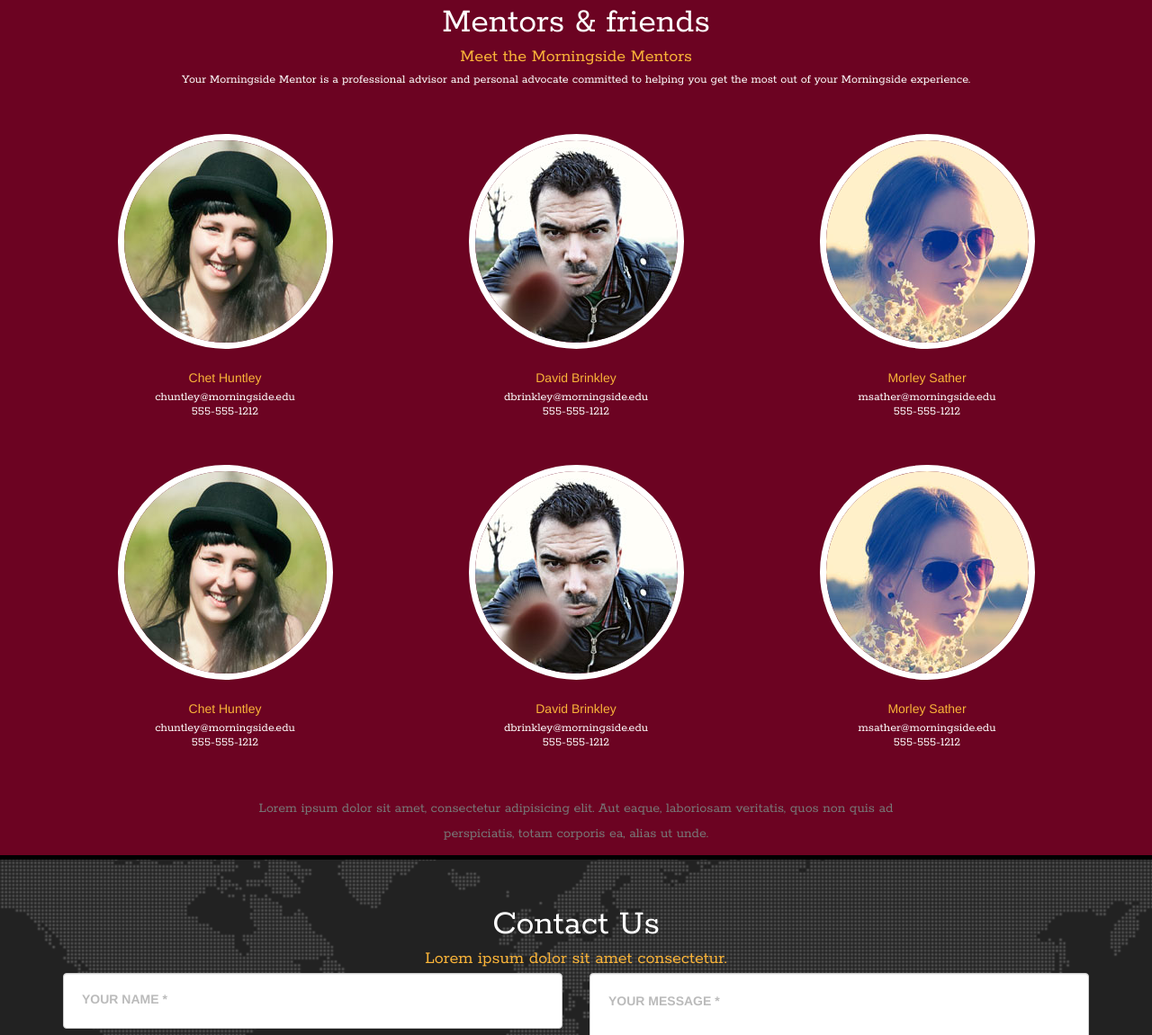
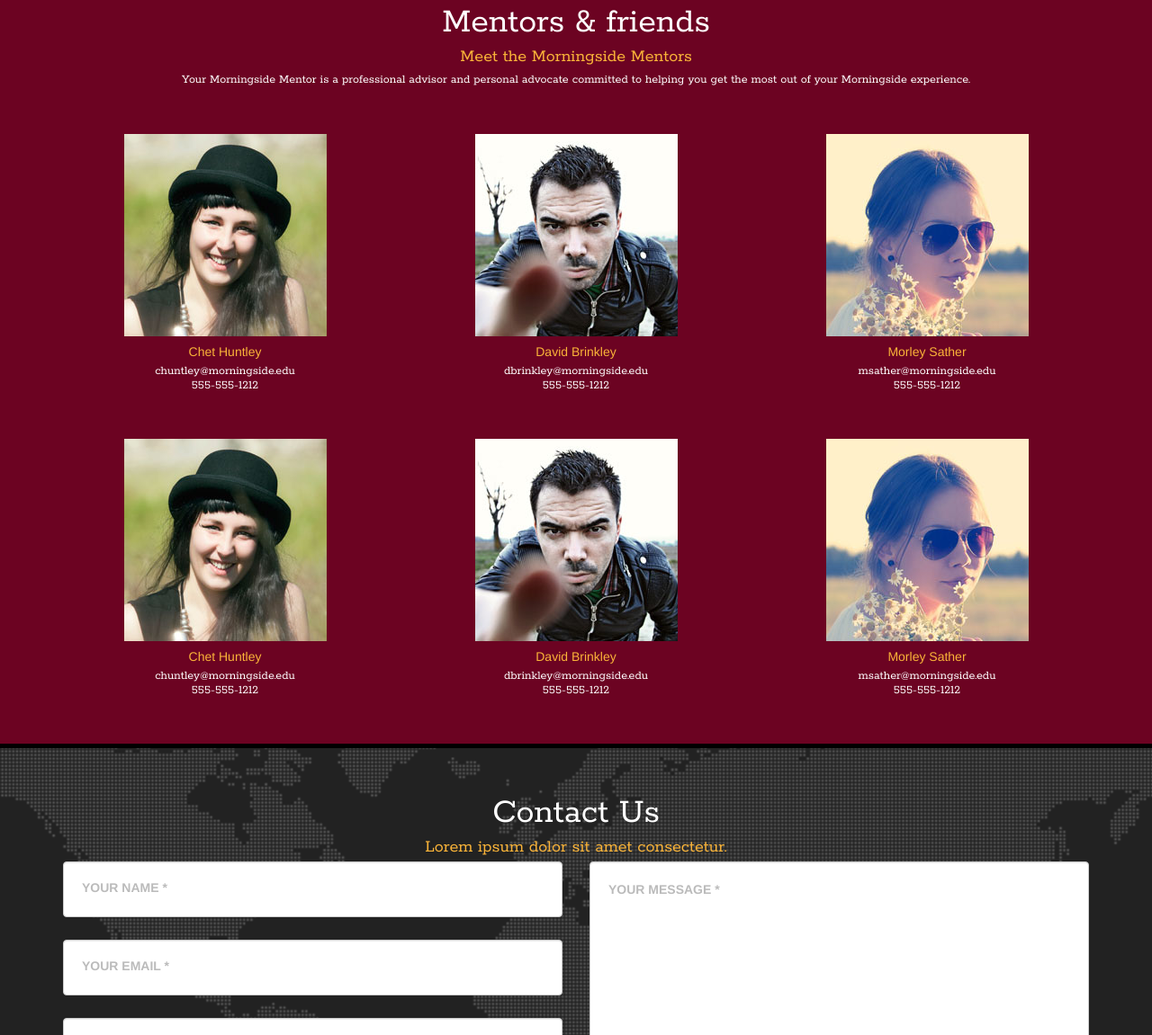
Before and after one commit to tenhaus/morningside, a website: page index.html in a window 1280 px wide. Shown: the part 1885-3036 px from the top of the page at 90% size. Drawn offline with nearby package versions, Linux system fonts and the light colour scheme.

```diff
--- a/index.html
+++ b/index.html
@@ -157,7 +157,7 @@
             <div class="row">
                 <div class="col-sm-4">
                     <div class="team-member">
-                        <img src="img/team/1.jpg" class="img-responsive img-circle" alt="">
+                        <img src="img/team/1.jpg" class="img-responsive img-square" alt="">
                         <h4>Chet Huntley</h4>
                         <p>chuntley@morningside.edu</p>
                         <p>555-555-1212</p>
@@ -165,7 +165,7 @@
                 </div>
                 <div class="col-sm-4">
                     <div class="team-member">
-                        <img src="img/team/2.jpg" class="img-responsive img-circle" alt="">
+                        <img src="img/team/2.jpg" class="img-responsive img-square" alt="">
                         <h4>David Brinkley</h4>
                         <p>dbrinkley@morningside.edu</p>
                         <p>555-555-1212</p>
@@ -173,7 +173,7 @@
                 </div>
                 <div class="col-sm-4">
                     <div class="team-member">
-                        <img src="img/team/3.jpg" class="img-responsive img-circle" alt="">
+                        <img src="img/team/3.jpg" class="img-responsive img-square" alt="">
                         <h4>Morley Sather</h4>
                         <p>msather@morningside.edu</p>
                         <p>555-555-1212</p>
@@ -183,7 +183,7 @@
             <div class="row">
                 <div class="col-sm-4">
                     <div class="team-member">
-                        <img src="img/team/1.jpg" class="img-responsive img-circle" alt="">
+                        <img src="img/team/1.jpg" class="img-responsive img-square" alt="">
                         <h4>Chet Huntley</h4>
                         <p>chuntley@morningside.edu</p>
                         <p>555-555-1212</p>
@@ -191,7 +191,7 @@
                 </div>
                 <div class="col-sm-4">
                     <div class="team-member">
-                        <img src="img/team/2.jpg" class="img-responsive img-circle" alt="">
+                        <img src="img/team/2.jpg" class="img-responsive img-square" alt="">
                         <h4>David Brinkley</h4>
                         <p>dbrinkley@morningside.edu</p>
                         <p>555-555-1212</p>
@@ -199,16 +199,11 @@
                 </div>
                 <div class="col-sm-4">
                     <div class="team-member">
-                        <img src="img/team/3.jpg" class="img-responsive img-circle" alt="">
+                        <img src="img/team/3.jpg" class="img-responsive img-square" alt="">
                         <h4>Morley Sather</h4>
                         <p>msather@morningside.edu</p>
                         <p>555-555-1212</p>
                     </div>
-                </div>
-            </div>
-            <div class="row">
-                <div class="col-lg-8 col-lg-offset-2 text-center">
-                    <p class="large text-muted">Lorem ipsum dolor sit amet, consectetur adipisicing elit. Aut eaque, laboriosam veritatis, quos non quis ad perspiciatis, totam corporis ea, alias ut unde.</p>
                 </div>
             </div>
         </div>
--- a/less/theme.less
+++ b/less/theme.less
@@ -156,6 +156,7 @@
     margin-bottom: 5px;
     font-size: 14px;
     font-weight: normal;
+    margin-top: 10px;
   }
   p {
     color: white;
@@ -163,4 +164,8 @@
     padding: 0px;
     line-height: 1.2em;
   }
+  img {
+    border: none;
+    // width: 140px;
+  }
 }
```
Also changed, not shown: css/theme.css.
